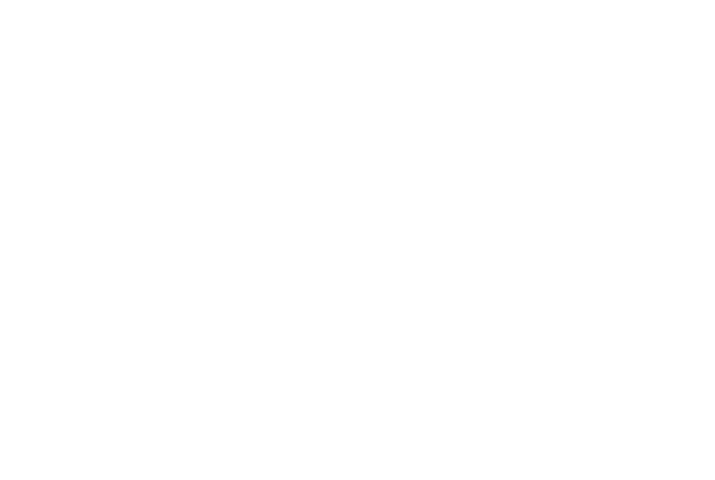
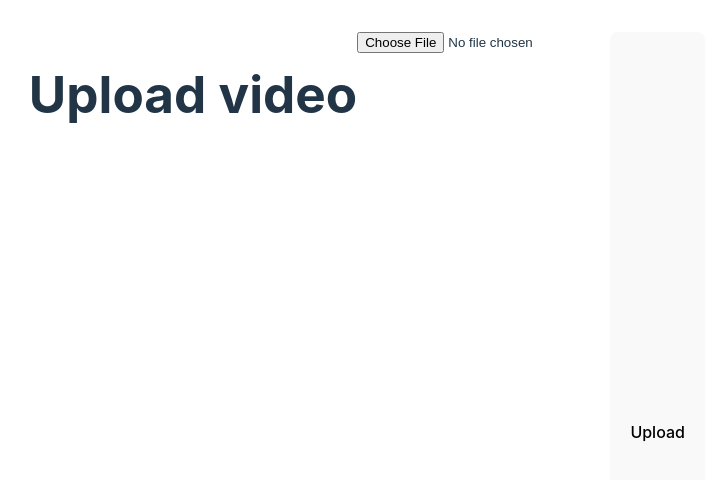
Before and after one commit to capstoneproject28/fish-detection-and-tracking, a React (Vite) app in the folder fish-detection/: page / in a window 1280 px wide. Shown: the top 480 px of the page, without its empty margins (273-988 px from the left). Built offline with nearby package versions, Linux system fonts and the light colour scheme.

Commit message:
added handleUploads

```diff
--- a/fish-detection/src/App.jsx
+++ b/fish-detection/src/App.jsx
@@ -1,14 +1,11 @@
 import { useState } from 'react'
 import './App.css'
+import Upload from './Upload';
 
 function App() {
-  const [count, setCount] = useState(0)
-
-  return (
-    <>
-
-    </>
-  )
+  return <>
+    <Upload />
+  </>
 }
 
-export default App
+export default App;
--- /dev/null
+++ b/fish-detection/src/Upload.jsx
@@ -0,0 +1,42 @@
+import { useState } from 'react'
+import axios from 'axios'
+import './App.css'
+
+function Upload() {
+
+const [file, setFile] = useState(null)
+const [progress, setProgress] = useState({started: false, pc: 0})
+const [msg, setMsg] = useState(null)
+
+function handleUpload(){
+    if(!file){
+        setMsg("No file selected")
+        return;
+    }
+
+    const fd = new FormData()
+    fd.append('file', file)
+
+    axios.post('http://httpbin.org/post', fd, {
+        onUploadProgress: (progressEvent)=> {
+            console.log(progressEvent.progressEvent*100)
+        }, headers: {
+            "Custom-header" : "value",
+
+
+        }
+    })
+    .then(res => console.log(res.data))
+    .catch(err => console.error(err))
+}
+return(
+    <div className='App'>
+      <h1>Upload video</h1>
+      <input onChange={ (e)=> {setFile(e.target.files[0])}} type="file" />
+
+      <button onClick={handleUpload}>Upload</button>
+    </div>
+  );
+}
+
+export default Upload;
```
